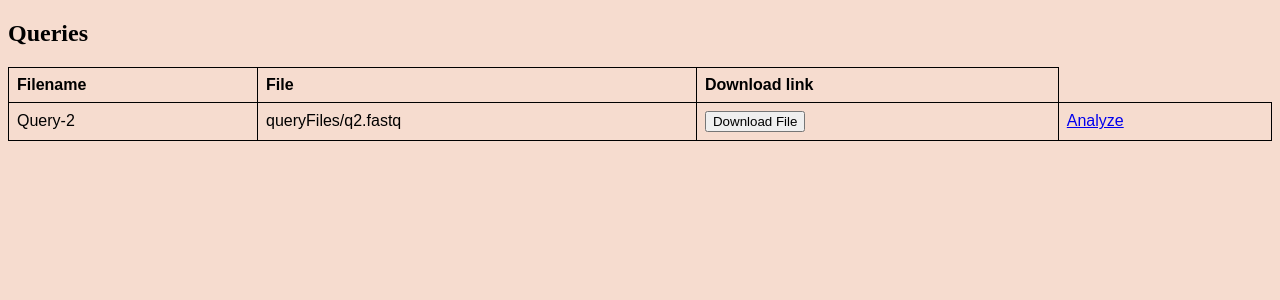
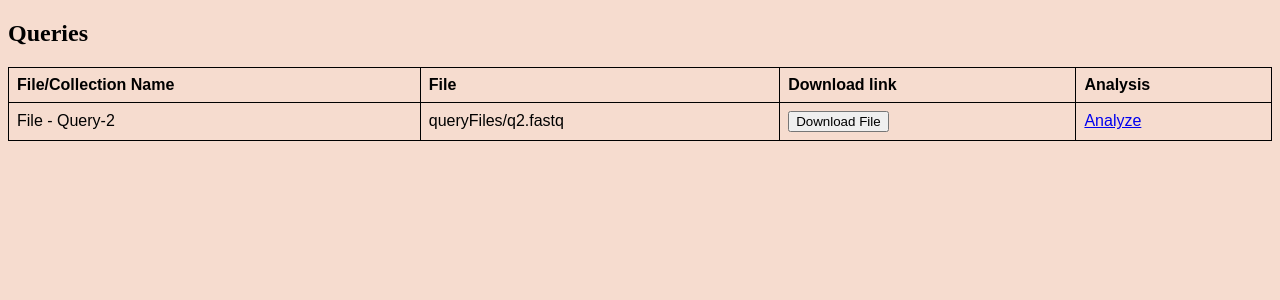
Before and after one commit to kedarrudrawar/skmer_web, a Django app: page /query/query_list/ in a window 1280 px wide. Shown: the part 51-351 px from the top of the page. Run offline with Django 3.2, Linux system fonts and the light colour scheme; data comes from the database, SQL or seed files in the repository; both versions use the stored data as it was after the commit.

Commit message:
Final update

```diff
--- a/skmer_web/queries/templates/queries/query_list.html
+++ b/skmer_web/queries/templates/queries/query_list.html
@@ -10,23 +10,23 @@
         <table class="table">
             <thead>
             <tr>
-                <th>Filename</th>
+                <th>File/Collection Name</th>
                 <th>File</th>
                 <th>Download link</th>
+                <th>Analysis</th>
             </tr>
             </thead>
             <tbody>
                 {% for query in queries %}
                 <tr>
-                    <td> {{ query.fileName }}</td>
-                    <td> {{ query.queryFile }}</td>
+                    {% if query.fileName %}
+                        <td> File - {{ query.fileName }}</td>
+                    {% else %}
+                        <td> Collection - {{ query.query_collection.collection_name }}
+                    {% endif %}
+                    <td> {{ query.queryFile.name }}</td>
 
                     <td>
-
-                        <!-- <div class="downloadButton">
-                            <a href="{{ query.queryFile.url }}"></a>
-                            <button>Download File</button>
-                        </div>  -->
 
                         <a href="{{ query.queryFile.url }}"><button>Download File</button></a>
 
--- a/skmer_web/queries/views.py
+++ b/skmer_web/queries/views.py
@@ -154,13 +154,14 @@ def analyze_multiple(request, queries_id):
     queries_id = str(queries_id)
     dm_img_output_path = os.path.join(media_dir, queries_id+"_distance_heatmap")
     # Keep names_to_include as None to display all species
-    distmat_dataframe = plot_distance_heatmap(dm_path, dm_img_output_path,
+    list_of_names = plot_distance_heatmap(dm_path, dm_img_output_path,
                                               names_to_include=None)
     dm_img_output_path = os.path.basename(dm_img_output_path)
 
     context = {
         'files': files,
-        'distance_heatmap': dm_img_output_path
+        'distance_heatmap': dm_img_output_path,
+        'sci_and_common_names': list_of_names
     }
 
     return render(request, 'queries/multiplequery_analysis.html', context)
@@ -170,9 +171,15 @@ def analyze_multiple(request, queries_id):
 
 def query_list(request):
     queries = Query.objects.all()
+    for query in queries:
+        print(str(query.queryFile))
+        print(str(query.queryFile).split('/')[-1])
+    file_names = [str(query.queryFile).split('/')[-1] for query in queries]
+    print(file_names)
     context = {
         'queries': queries,
-        'empty': len(queries) == 0
+        'empty': len(queries) == 0,
+        'file_names': file_names
     }
 
     return render(request, 'queries/query_list.html', context)
```
Also changed, not shown: skmer_web/queries/templates/queries/multiplequery_analysis.html (+19 -7 lines), skmer_web/scripts/skmer_functions.py (+1 -1 lines), skmer_web/db.sqlite3.
